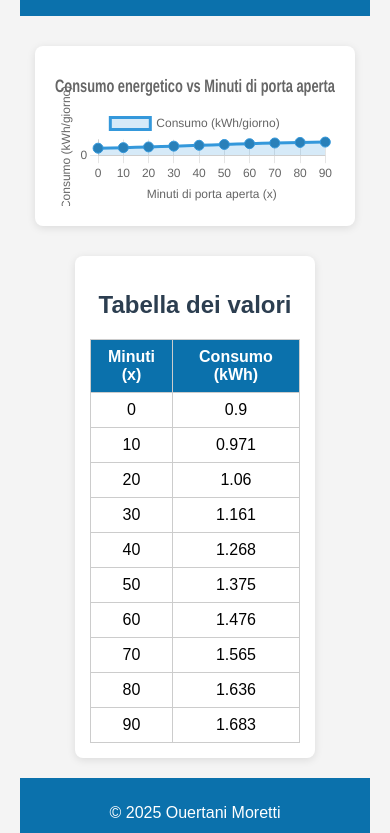
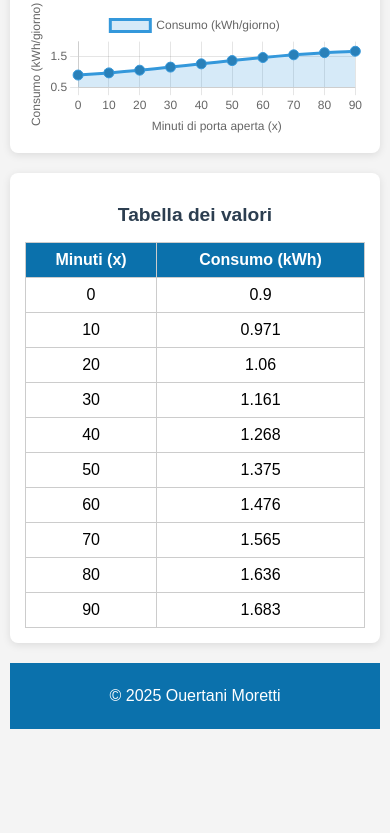
Before and after one commit to Ouertani-08/Educazione-civica-Matematica-TPS, a plain HTML site: page index.html in a window 390 px wide. Shown: the part 141-974 px from the top of the page. After the commit the page ends 880 px from the top, so only its background shows below. Drawn offline with nearby package versions, Linux system fonts and the light colour scheme.

Commit message:
Refactor CSS for layout and styling improvements
perfezionamento per mobile

```diff
--- a/style.css
+++ b/style.css
@@ -1,17 +1,23 @@
+
+* {
+    box-sizing: border-box;
+}
+
 body {
     font-family: Arial, sans-serif;
     background-color: #f4f4f4;
     margin: 0;
     padding: 20px;
 }
-header{
+
+header {
     text-align: center;
     background-color: rgb(11, 113, 172);
     color: white;
     padding: 10px 0;
     margin-bottom: 20px;
+}
 
-}
 footer {
     text-align: center;
     background-color: rgb(11, 113, 172);
@@ -19,36 +25,63 @@ footer {
     padding: 10px 0;
     margin-top: 20px;
 }
+
 h1, h2 {
     text-align: center;
     color: #2c3e50;
 }
+
 #grafico-container {
-    width: 80%;
-    margin: 30px auto;
-    background: #fff;
-    padding: 20px;
-    border-radius: 8px;
-    box-shadow: 0 2px 8px rgba(0,0,0,0.1);
-}
-#tabella-container {
-    width: 60%;
+    width: 100%;
+    max-width: 900px;
     margin: 20px auto;
     background: #fff;
     padding: 15px;
     border-radius: 8px;
-    box-shadow: 0 2px 8px rgba(0,0,0,0.1);
+    box-shadow: 0 2px 8px rgba(0, 0, 0, 0.1);
 }
+
+#tabella-container {
+    width: 100%;
+    max-width: 700px;
+    margin: 20px auto;
+    background: #fff;
+    padding: 15px;
+    border-radius: 8px;
+    box-shadow: 0 2px 8px rgba(0, 0, 0, 0.1);
+    overflow-x: auto;
+}
+
 table {
     width: 100%;
     border-collapse: collapse;
 }
+
 th, td {
     border: 1px solid #ccc;
     padding: 8px;
     text-align: center;
 }
+
 th {
     background-color: rgb(11, 113, 172);
     color: #fff;
 }
+canvas {
+    width: 100% !important;
+    height: auto !important;
+}
+
+@media (max-width: 768px) {
+    body {
+        padding: 10px;
+    }
+
+    h1, h2 {
+        font-size: 1.2rem;
+    }
+
+    header, footer {
+        padding: 8px 0;
+    }
+}
```
